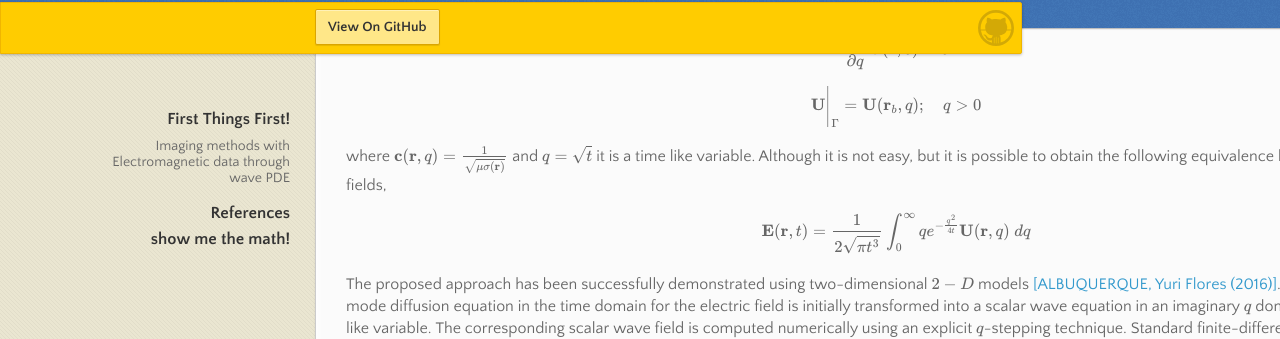
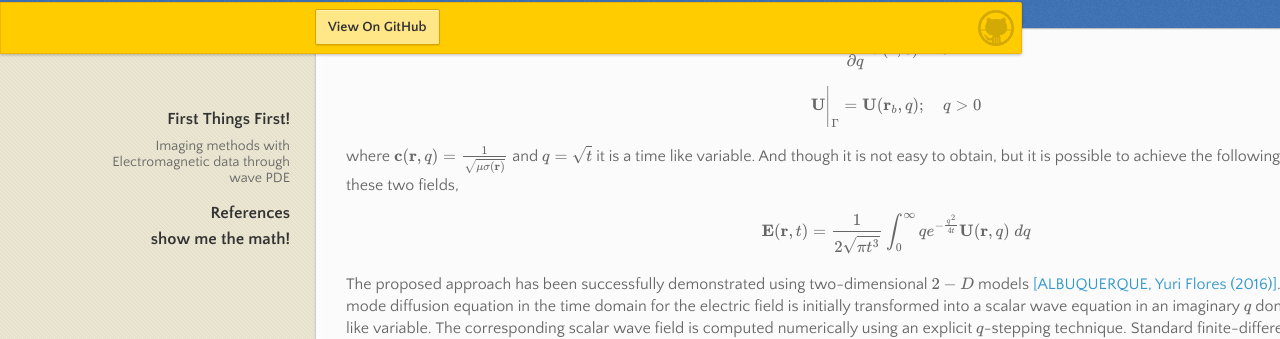
Before and after one commit to Yuri-Albuquerque/yuri_blog, a Jekyll site: the page built from index.md, in a window 1280 px wide and 900 px high, scrolled down 1000 px. Shown: the part 113-452 px from the top of the window. Built offline with Jekyll 4.4.1, drawn with Linux system fonts in a browser that asks for light colours; emoji names are drawn with the system emoji font; formulas are drawn with MathJax 3; our own code applies the rules of GitHub Pages for plain Markdown files.

Commit message:
text adjust

```diff
--- a/index.md
+++ b/index.md
@@ -33,7 +33,7 @@ If we set the wave field \\(\mathbf{U}(\mathbf{r},q)\\) as a solution hyperbolic
 \begin{align}\frac{\partial}{\partial q}\mathbf{U}(\mathbf{r},0) &= 0\end{align}
 \begin{align}\mathbf{U}\Bigg|_{\Gamma} &= \mathbf{U}(\mathbf{r}_b,q); \quad q>0 \end{align}
 where \\(\mathbf{c}(\mathbf{r},q) = \frac{1}{\sqrt{\mu\sigma(\mathbf{r})}}\\) and \\(q = \sqrt{t}\\) it is a time like variable.
-Although it is not easy, but it is possible to obtain the following equivalence between these two fields,
+And though it is not easy to obtain, but it is possible to achieve the following equivalence between these two fields,
 \begin{equation}\label{equiv}\mathbf{E}(\mathbf{r},t) = \frac{1}{2\sqrt{\pi t^3}}\int_0^{\infty} qe^{-\frac{q^2}{4t}}\mathbf{U}(\mathbf{r},q)\;dq\end{equation}
 
 The proposed approach has been successfully demonstrated using two-dimensional \\(2-D\\) models <a href="http://repositorio.unicamp.br/handle/REPOSIP/325361">[ALBUQUERQUE, Yuri Flores (2016)]</a>. The appropriate \\(TE\\)-mode diffusion equation in the time domain for the electric field is initially transformed into a scalar wave equation in an imaginary \\(q\\) domain, which is a time-like variable. The corresponding scalar wave field is computed numerically using an explicit \\(q\\)-stepping technique. Standard finite-difference methods are used to approximate the fields, and absorbing boundary conditions are implemented. The computed wave field is then transformed back to the time domain. The result agrees fairly well with the solution computed directly in the time domain.
```
